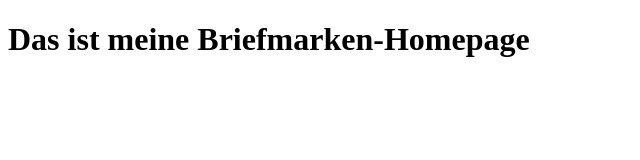
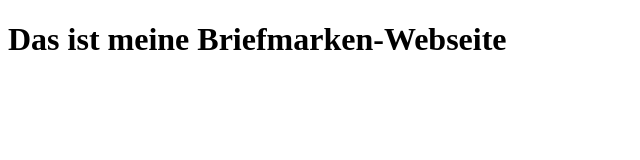
Before and after one commit to pascall100/briefmarken, a plain HTML site: page githubwebseite/index.html in a window 1280 px wide. Shown: the whole page, without its empty margins (0-640 px from the left). Drawn offline with Linux system fonts and the light colour scheme.

Commit message:
Update index.html
Veränderung

```diff
--- a/githubwebseite/index.html
+++ b/githubwebseite/index.html
@@ -7,6 +7,6 @@
     <title>Briefmarken-Homepage</title>
 </head>
 <body>
-    <h1>Das ist meine Briefmarken-Homepage</h1>
+    <h1>Das ist meine Briefmarken-Webseite</h1>
 </body>
 </html>
```
